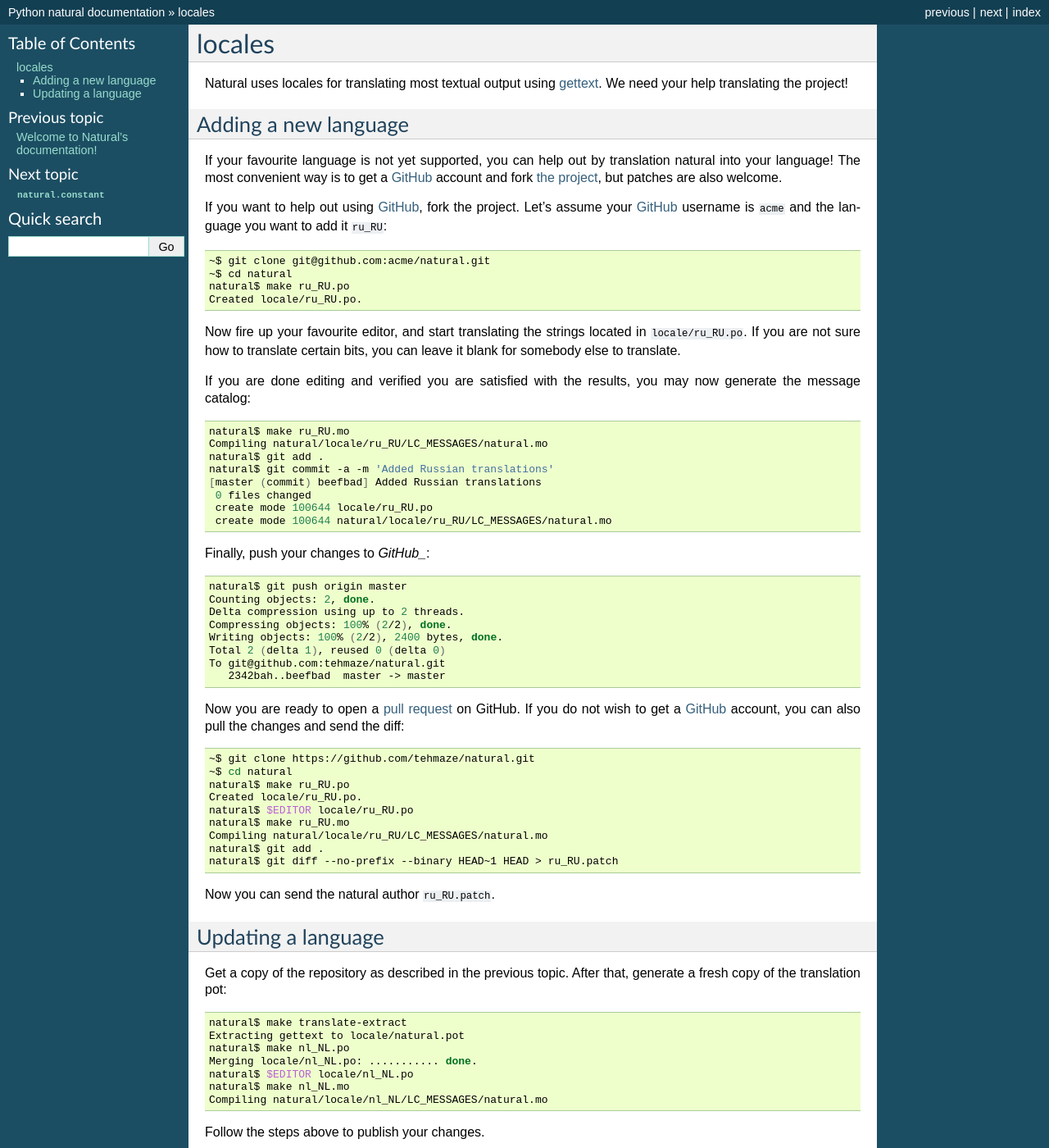
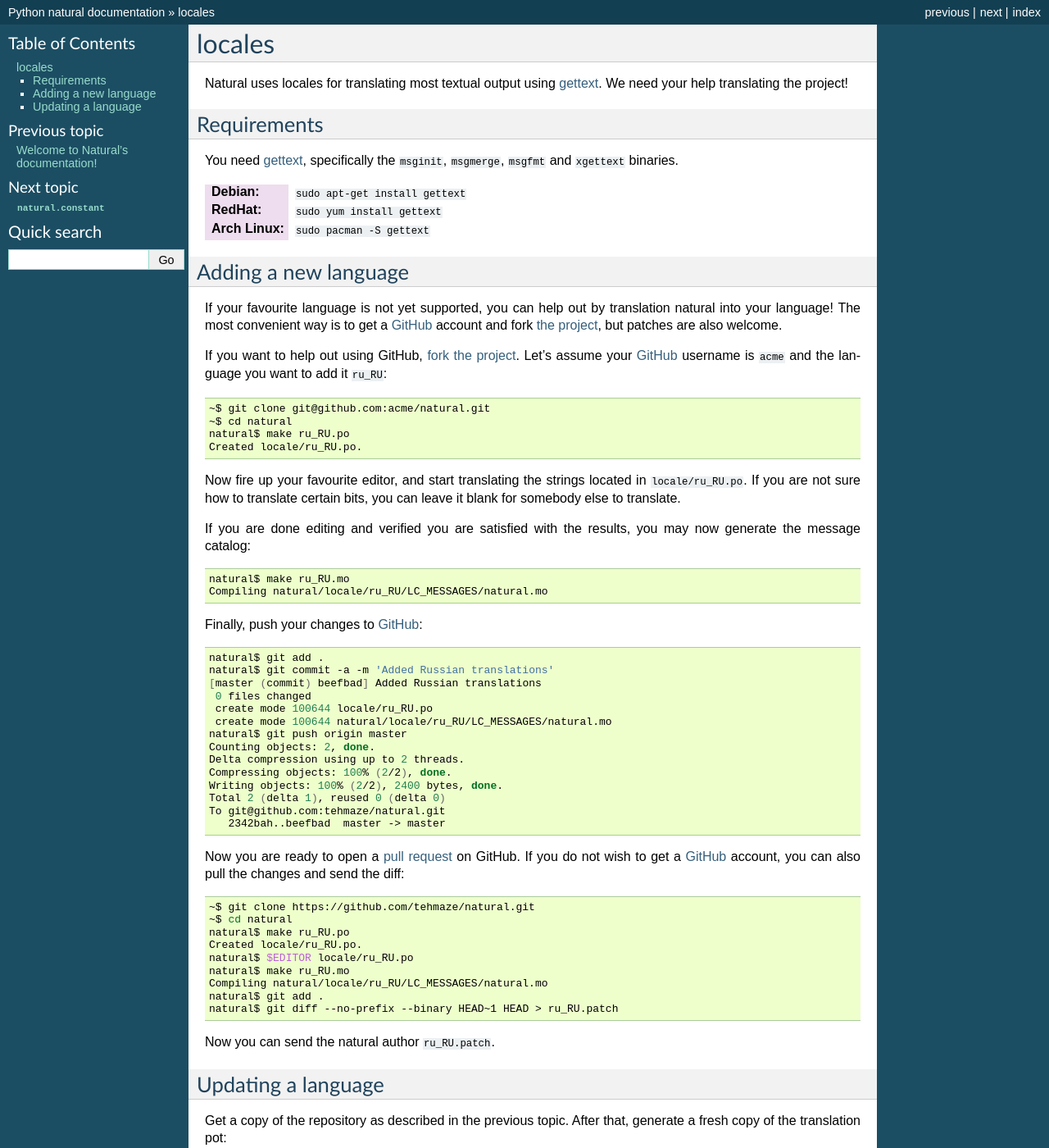
Before and after one commit to tehmaze/natural, a Sphinx documentation site: the page built from docs/locales.txt, in a window 1280 px wide and 1400 px high. Shown: the whole window at 82% size. Built offline with Sphinx 7.4.7, drawn with Linux system fonts in a browser that asks for light colours.

Commit message:
Added requirements

```diff
--- a/docs/locales.txt
+++ b/docs/locales.txt
@@ -3,6 +3,16 @@ locales
 
 Natural uses locales for translating most textual output using gettext_. We
 need your help translating the project!
+
+Requirements
+------------
+
+You need gettext_, specifically the ``msginit``, ``msgmerge``, ``msgfmt`` and
+``xgettext`` binaries.
+
+:Debian: ``sudo apt-get install gettext``
+:RedHat: ``sudo yum install gettext``
+:Arch Linux: ``sudo pacman -S gettext``
 
 Adding a new language
 ---------------------
@@ -11,7 +21,7 @@ If your favourite language is not yet supported, you can help out by
 translation natural into your language! The most convenient way is to get a
 `GitHub`_ account and fork `the project`_, but patches are also welcome.
 
-If you want to help out using `GitHub`_, fork the project. Let's assume your
+If you want to help out using GitHub, `fork the project`_. Let's assume your
 `GitHub`_ username is ``acme`` and the language you want to add it ``ru_RU``::
 
     ~$ git clone git@github.com:acme/natural.git
@@ -30,17 +40,17 @@ may now generate the message catalog:
 
    natural$ make ru_RU.mo
    Compiling natural/locale/ru_RU/LC_MESSAGES/natural.mo
+
+Finally, push your changes to `GitHub`_:
+
+.. code-block:: bash
+
    natural$ git add .
    natural$ git commit -a -m 'Added Russian translations'
    [master (commit) beefbad] Added Russian translations
     0 files changed
     create mode 100644 locale/ru_RU.po
     create mode 100644 natural/locale/ru_RU/LC_MESSAGES/natural.mo
-
-Finally, push your changes to `GitHub_`:
-
-.. code-block:: bash
-
    natural$ git push origin master
    Counting objects: 2, done.
    Delta compression using up to 2 threads.
@@ -87,5 +97,6 @@ Follow the steps above to publish your changes.
 
 .. _GitHub: https://github.com/
 .. _gettext: http://www.gnu.org/software/gettext/
+.. _fork the project: https://help.github.com/articles/fork-a-repo
 .. _the project: https://github.com/tehmaze/natural
 .. _pull request: https://help.github.com/articles/using-pull-requests
```
